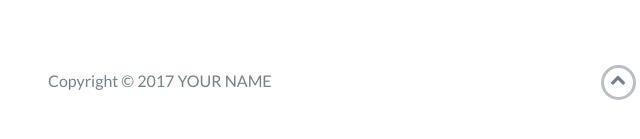
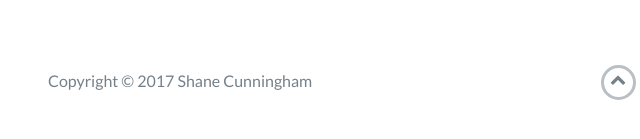
Before and after one commit to ShaneCunn/Cv-dev, a plain HTML site: page index.html in a window 1280 px wide. Shown: the part 4064-4203 px from the top of the page, 22-662 px from the left. Drawn offline with nearby package versions, Linux system fonts and the light colour scheme.

```diff
--- a/index.html
+++ b/index.html
@@ -237,7 +237,7 @@
             <div class="row">
                 <div class="col-sm-5 copyright">
                     <p>
-                        Copyright &copy; 2017 YOUR NAME
+                        Copyright &copy; 2017 Shane Cunningham
                     </p>
                 </div>
                 <div class="col-sm-2 top">
```
Also changed, not shown: 1 other file.
